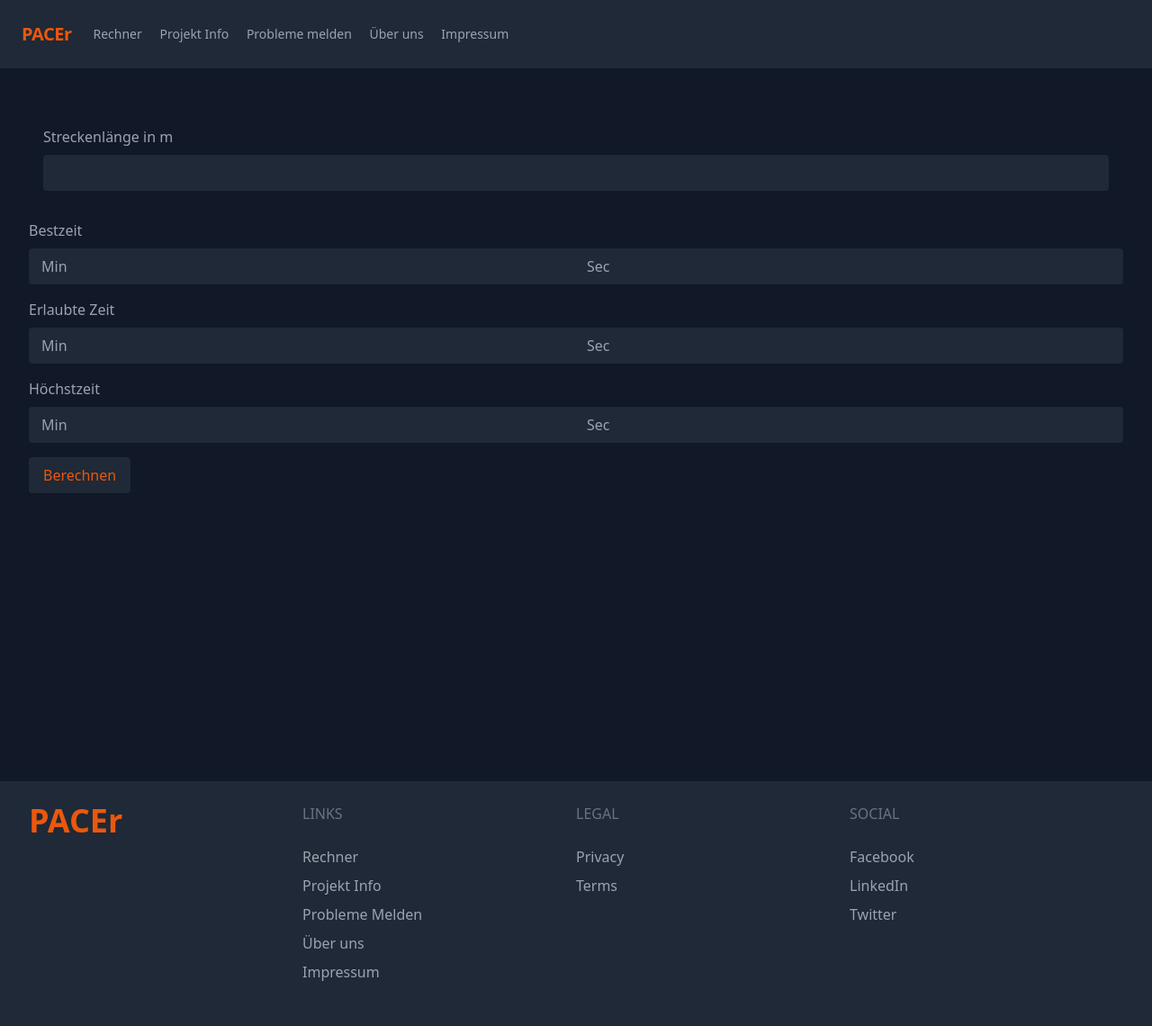
After one commit to FischLord/PACEr, a Flask app: page /pacer in a window 1280 px wide. The commit adds this page. Shown: the whole page at 90% size. Run offline with Flask 2, Linux system fonts and the light colour scheme; style sheets or scripts are compiled from the project's sources; some libraries are stand-ins or nearby versions.

Commit message:
flowbite halb raus + form html + halbfertige valid

```diff
--- a/PACEr/app.py
+++ b/PACEr/app.py
@@ -1,4 +1,4 @@
-from flask import Flask, render_template
+from flask import Flask
 import secrets
 from routes import home, calculator
 
--- a/PACEr/routes/calculator.py
+++ b/PACEr/routes/calculator.py
@@ -1,10 +1,22 @@
-from flask import Blueprint, render_template
+from flask import Blueprint, render_template, request
+
+
 bp_calculator = Blueprint('calculator', __name__)
 
-@bp_calculator.route('/calculator')
-def calculator():
-    try:
-        return render_template('calculator.html')
+@bp_calculator.route('/pacer', methods=['GET', 'POST'])
+def pacer():
+    if request.method == 'POST':
+        try:
+            laenge = request.form['laenge']
+            bz_sec = request.form['bz_sec']
+            hz_sec = request.form['hz_sec']
+            ez_sec = request.form['ez_sec']
+            bz_min = request.form['bz_min']
+            hz_min = request.form['hz_min']
+            ez_min = request.form['ez_min']
+            return render_template('pacer.html', laenge=laenge, bz_sec=bz_sec, hz_sec=hz_sec, ez_sec=ez_sec, bz_min=bz_min, hz_min=hz_min, ez_min=ez_min)
 
-    except Exception as e:
-        return 'Error: ' + str(e)
+        except Exception as e:
+            return 'Error: ' + str(e)
+    else:
+        return render_template('pacer.html')
--- a/PACEr/templates/calculator.html
+++ /dev/null
@@ -1,3 +0,0 @@
-{% extends "layout.html" %} {% block content %}
-
-{% endblock %}
--- a/PACEr/templates/layout.html
+++ b/PACEr/templates/layout.html
@@ -9,6 +9,14 @@
     <link rel="stylesheet" type="text/css" href="{{ url_for('static', filename='/css/theme.css') }}" />
     <script src="{{ url_for('static', filename='/js/script.js') }}"></script>
     <title>{{ title }}</title>
+
+    <style>
+        main {
+            min-height: calc(100vh - 88px);
+            /* 88px is the combined height of the navbar and footer */
+        }
+    </style>
+
 </head>
 
 <body class="bg-gray-900 text-gray-200">
@@ -28,7 +36,7 @@
         <div class="w-full block flex-grow lg:flex lg:items-center lg:w-auto hidden transition-all duration-500 ease-in-out"
             id="nav-content">
             <div class="text-sm lg:flex-grow">
-                <a href="/calculator"
+                <a href="/pacer"
                     class="block mt-4 lg:inline-block lg:mt-0 text-gray-400 hover:text-orange-600 mr-4 transition-colors duration-200">
                     Rechner
                 </a>
@@ -128,6 +136,16 @@
         document.getElementById('nav-toggle').onclick = function () {
             document.getElementById("nav-content").classList.toggle("hidden");
         }
+
+        // Get viewport height
+        let vh = window.innerHeight * 0.01;
+        // Set document variable
+        document.documentElement.style.setProperty('--vh', `${vh}px`);
+        // On window resize, recalculate viewport height
+        window.addEventListener('resize', () => {
+            let vh = window.innerHeight * 0.01;
+            document.documentElement.style.setProperty('--vh', `${vh}px`);
+        });
     </script>
 
     <script src="{{ url_for('static', filename='/js/dist/flowbite.min.js') }}"></script>
--- /dev/null
+++ b/PACEr/templates/pacer.html
@@ -0,0 +1,108 @@
+{% extends "layout.html" %} {% block content %}
+
+<div class="bg-gray-900">
+    <div id="warning" class="bg-red-600 text-white p-4 mb-4 rounded hidden">
+    </div>
+    <form action="{{ url_for('calculator.pacer') }}" method="POST" class="container mx-auto px-4 py-8"
+        id="form_calculator">
+
+        <! <div class="mb-4">
+            <label for="streckenlaenge" class="block text-gray-400 mb-2">Streckenlänge in m</label>
+            <input type="number" id="streckenlaenge" name="laenge"
+                class="bg-gray-800 text-gray-400 rounded w-full py-2 px-3 leading-tight border-2 border-gray-800 focus:outline-none focus:shadow-outline-orange"
+                required>
+</div>
+
+<div class="mb-4">
+    <label for="bestzeit" class="block text-gray-400 mb-2">Bestzeit</label>
+    <div class="flex">
+        <input type="number" id="bestzeit_min" name="bz_min"
+            class="bg-gray-800 text-gray-400 rounded-l w-1/2 py-2 px-3 leading-tight border-2 border-r-0 border-gray-800 focus:outline-none focus:shadow-outline-orange"
+            placeholder="Min" required>
+        <input type="number" id="bestzeit_sec" name="bz_sec"
+            class="bg-gray-800 text-gray-400 rounded-r w-1/2 py-2 px-3 leading-tight border-2 border-l-0 border-gray-800 focus:outline-none focus:shadow-outline-orange"
+            placeholder="Sec" required>
+    </div>
+</div>
+
+<div class="mb-4">
+    <label for="erlaubtezeit" class="block text-gray-400 mb-2">Erlaubte Zeit</label>
+    <div class="flex">
+        <input type="number" id="erlaubtezeit_min" name="ez_min"
+            class="bg-gray-800 text-gray-400 rounded-l w-1/2 py-2 px-3 leading-tight border-2 border-r-0 border-gray-800 focus:outline-none focus:shadow-outline-orange"
+            placeholder="Min" required>
+        <input type="number" id="erlaubtezeit_sec" name="ez_sec"
+            class="bg-gray-800 text-gray-400 rounded-r w-1/2 py-2 px-3 leading-tight border-2 border-l-0 border-gray-800 focus:outline-none focus:shadow-outline-orange"
+            placeholder="Sec" required>
+    </div>
+</div>
+
+<div class="mb-4">
+    <label for="hoechstzeit" class="block text-gray-400 mb-2">Höchstzeit</label>
+    <div class="flex">
+        <input type="number" id="hoechstzeit_min" name="hz_min"
+            class="bg-gray-800 text-gray-400 rounded-l w-1/2 py-2 px-3 leading-tight border-2 border-r-0 border-gray-800 focus:outline-none focus:shadow-outline-orange"
+            placeholder="Min" required>
+        <input type="number" id="hoechstzeit_sec" name="hz_sec"
+            class="bg-gray-800 text-gray-400 rounded-r w-1/2 py-2 px-3 leading-tight border-2 border-l-0 border-gray-800 focus:outline-none focus:shadow-outline-orange"
+            placeholder="Sec" required>
+    </div>
+</div>
+
+<button type="submit"
+    class="text-orange-600 bg-gray-800 hover:text-gray-400 hover:bg-orange-600 rounded px-4 py-2 focus:outline-none focus:shadow-outline-orange">Berechnen</button>
+
+</form>
+</div>
+
+<script>
+document.getElementById("form_calculator").addEventListener("submit", function(event) {
+    var laenge = document.getElementById("streckenlaenge");
+    var bz_sec = document.getElementById("bestzeit_sec");
+    var hz_sec = document.getElementById("hoechstzeit_sec");
+    var ez_sec = document.getElementById("erlaubtezeit_sec");
+    var bz_min = document.getElementById("bestzeit_min");
+    var hz_min = document.getElementById("hoechstzeit_min");
+    var ez_min = document.getElementById("erlaubtezeit_min");
+
+    var fehler = [];
+
+    if (!Number.isInteger(Number(laenge.value)) || Number(laenge.value) <= 0) {
+        fehler.push("Feld 'Streckenlänge': Die Länge muss eine positive ganze Zahl sein.");
+        laenge.classList.add("border-red-600");
+    }
+
+    if (Number(bz_sec.value) > 60 || Number(hz_sec.value) > 60 || Number(ez_sec.value) > 60) {
+        fehler.push("Feld 'Sekunden': Sekunden dürfen nicht mehr als 60 sein.");
+        bz_sec.classList.add("border-red-600");
+        hz_sec.classList.add("border-red-600");
+        ez_sec.classList.add("border-red-600");
+    }
+
+    if (Number(bz_sec.value) < 0 || Number(hz_sec.value) < 0 || Number(ez_sec.value) < 0) {
+        fehler.push("Feld 'Sekunden': Sekunden dürfen nicht weniger als 0 sein.");
+        bz_sec.classList.add("border-red-600");
+        hz_sec.classList.add("border-red-600");
+        ez_sec.classList.add("border-red-600");
+    }
+
+    if (Number(bz_min.value) < 0 || Number(hz_min.value) < 0 || Number(ez_min.value) < 0) {
+        fehler.push("Feld 'Minuten': Minuten dürfen nicht weniger als 0 sein.");
+        bz_min.classList.add("border-red-600");
+        hz_min.classList.add("border-red-600");
+        ez_min.classList.add("border-red-600");
+    }
+
+    if(fehler.length > 0){
+        event.preventDefault();
+        var warnung = document.getElementById("warning");
+        warnung.innerHTML = fehler.join('<br>');
+        warnung.classList.remove("hidden");
+        warnung.classList.add("block");
+    }
+});
+</script>
+
+</script>
+
+{% endblock %}
--- a/tailwind.config.js
+++ b/tailwind.config.js
@@ -5,7 +5,5 @@ module.exports = {
     extend: {},
   },
   variants: {},
-  plugins: [
-    require('flowbite/plugin')
-  ],
+  plugins: [],
 }
```
Lines whose indentation alone changed are shown as unchanged.
